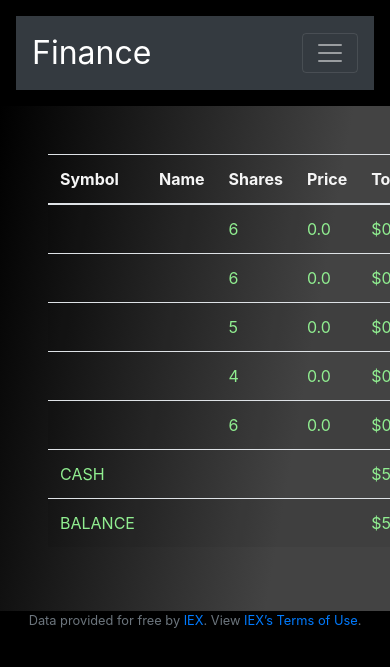
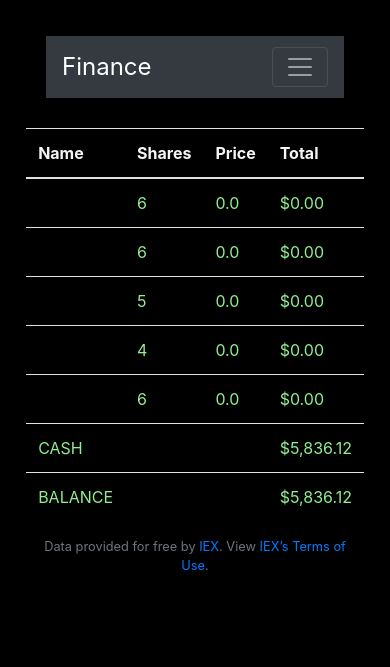
Before and after one commit to alfiomartini/finance, a Flask app: page / in a window 390 px wide. Shown: the top 667 px of the page. Run offline with Flask 2, Linux system fonts and the light colour scheme; a user stored in the database is signed in; data that the repository does not hold is empty; some libraries are stand-ins or nearby versions.

Commit message:
Responsibe tables with bootstrap and media queries

```diff
--- a/static/styles.css
+++ b/static/styles.css
@@ -5,15 +5,15 @@
 
 body{
     background-color : black;
-    background-image : none;
+    padding: 20px 30px;
 }
 
-/* main */
 
-main h3{
+h3{
     color: lightgreen;
 }
-main .form-control
+
+.form-control
 {
     /* center form controls */
     display: inline-block;
@@ -22,24 +22,15 @@ main .form-control
     width: auto;
 }
 
-main
-{
-    /* scroll horizontally as needed */
-    overflow-x: auto;
 
-    /* center contents */
-    text-align: center;
 
-    background-color : black;
-    background-image : linear-gradient(100deg, #000000 0%, #434343 74%);
-}
-
-main img
+img
 {
     /* constrain images on small screens */
     max-width: 100%;
 }
 
+/* Tables  */
 th, td{
     text-align: left;
 }
@@ -52,6 +43,24 @@ td{
     color: lightgreen;
 }
 
+.table-center{
+    margin-top: 30px;
+    display:flex;
+    flex-direction: row;
+    justify-content: center;
+}
+
+@media (max-width:500px){
+    .table-col-hide{
+        display: none;
+    }
+}
+
+@media (max-width:300px){
+    table{
+        font-size: 12px;
+    }
+}
 /* navbar */
 
 .navbar{
@@ -66,7 +75,7 @@ td{
 nav .navbar-brand
 {
     /* size for brand */
-    font-size: xx-large;
+    font-size: x-large;
 }
 
 @media screen and (min-width: 700px){
--- a/templates/history.html
+++ b/templates/history.html
@@ -5,7 +5,9 @@
 {% endblock %}
 
 {% block main %}
-<table class="table table-striped">
+<div class="table-center">
+    <div>
+        <table class="table table-responsive">
             <thead>
                 <tr>
                     <th> Symbol</th> <th>Shares</th> <th>Price</th> <th> Transacted</th>
@@ -22,4 +24,6 @@
                 {% endfor %}
             </tbody>
         </table>
+    </div>
+</div>
 {% endblock %}
--- a/templates/layout.html
+++ b/templates/layout.html
@@ -82,11 +82,11 @@
             </header>
         {% endif %}
 
-        <main class="container p-5">
-            <div id="modal-div"></div>
-            {% block main %}{% endblock %}
-            {% block scripts %}{% endblock %}
-        </main>
+
+        <div id="modal-div"></div>
+        {% block main %}{% endblock %}
+        {% block scripts %}{% endblock %}
+
         <footer class="small text-center text-muted">
             Data provided for free by <a href="https://iextrading.com/developer">IEX</a>. View <a href="https://iextrading.com/api-exhibit-a/">IEX’s Terms of Use</a>.
         </footer>
--- a/templates/summary.html
+++ b/templates/summary.html
@@ -5,24 +5,28 @@
 {% endblock %}
 
 {% block main %}
-<table class="table table-striped">
+<div class="table-center">
+    <div class="">
+        <table class="table table-responsive">
             <thead>
                 <tr>
-            <th> Symbol</th> <th> Name</th> <th>Shares</th> <th>Price</th> <th>Total</th>
+                    <th class="table-col-hide"> Symbol</th> <th> Name</th> <th>Shares</th> <th>Price</th> <th>Total</th>
                 </tr>
             </thead>
             <tbody>
                 {% for row in rows %}
                 <tr>
-            <td> <span class="">{{ row['symbol']}}</span></td>
+                    <td class="table-col-hide"> <span class="">{{ row['symbol']}}</span></td>
                     <td> <span class="">{{ row['name']}}</span></td>
                     <td> <span class="">{{ row['shares']}}</span></td>
                     <td> <span class="">{{ row['price']}} </span></td>
                     <td> <span class="">{{ row['total'] | usd }}</span></td>
                 </tr>
                 {% endfor %}
-        <tr><td>CASH</td> <td></td> <td></td> <td></td> <td>{{cash | usd}}</td></tr>
-        <tr><td>BALANCE</td> <td></td> <td></td> <td></td> <td>{{sum | usd }}</td></tr>
+                <tr><td class="table-col-hide"></td> <td>CASH</td> <td></td> <td></td> <td>{{cash | usd}}</td></tr>
+                <tr><td class="table-col-hide"> </td> <td>BALANCE</td> <td></td> <td></td> <td>{{sum | usd }}</td></tr>
             </tbody>
         </table>
+    </div>
+</div>
 {% endblock %}
```
Lines whose indentation alone changed are shown as unchanged.
